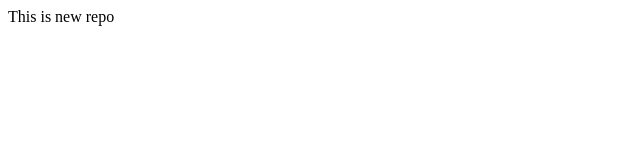
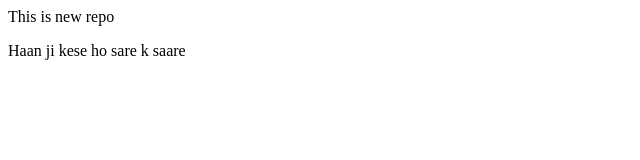
Before and after one commit to Kalpendra3456/localrepo, a plain HTML site: page index.html in a window 1280 px wide. Shown: the whole page, without its empty margins (0-640 px from the left). Drawn offline with Linux system fonts and the light colour scheme.

Commit message:
my second commit

```diff
--- a/index.html
+++ b/index.html
@@ -1 +1,2 @@
 <p>This is new repo</p>
+<p>Haan ji kese ho sare k saare</p>
```
